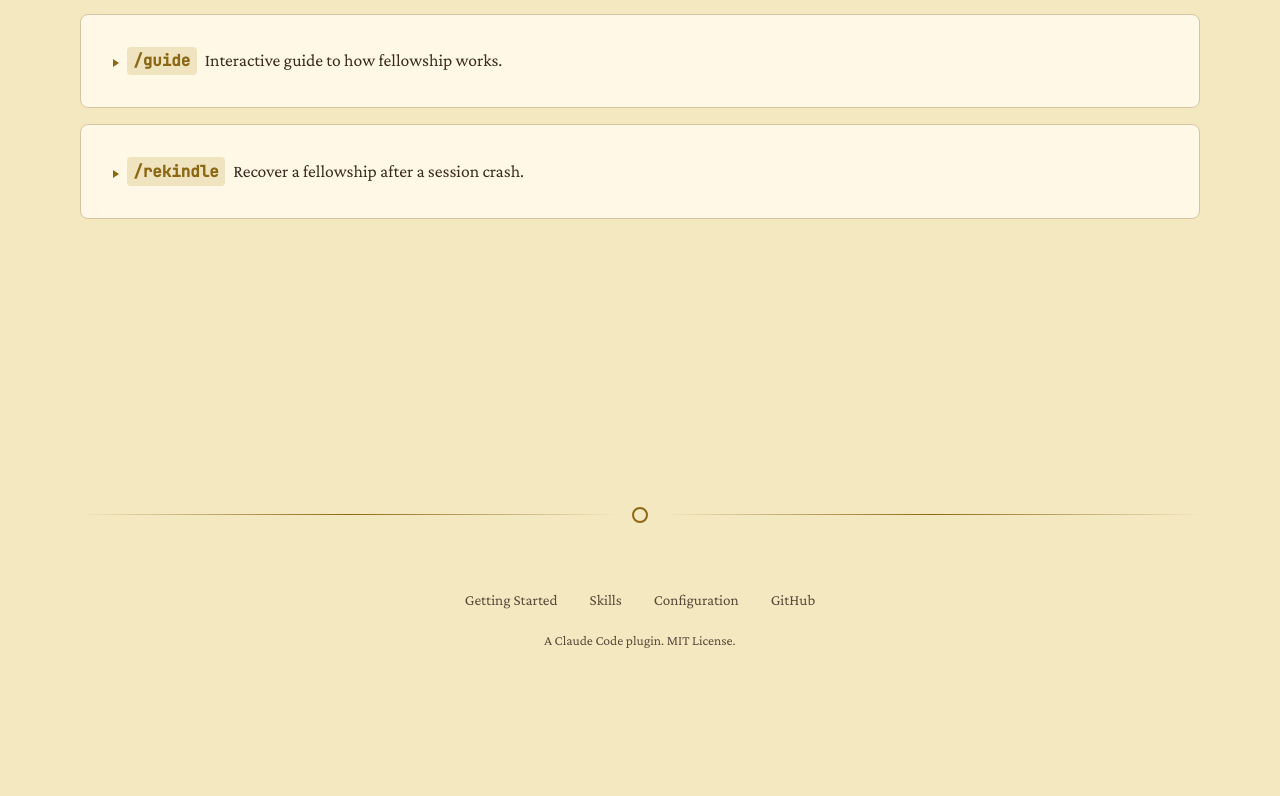
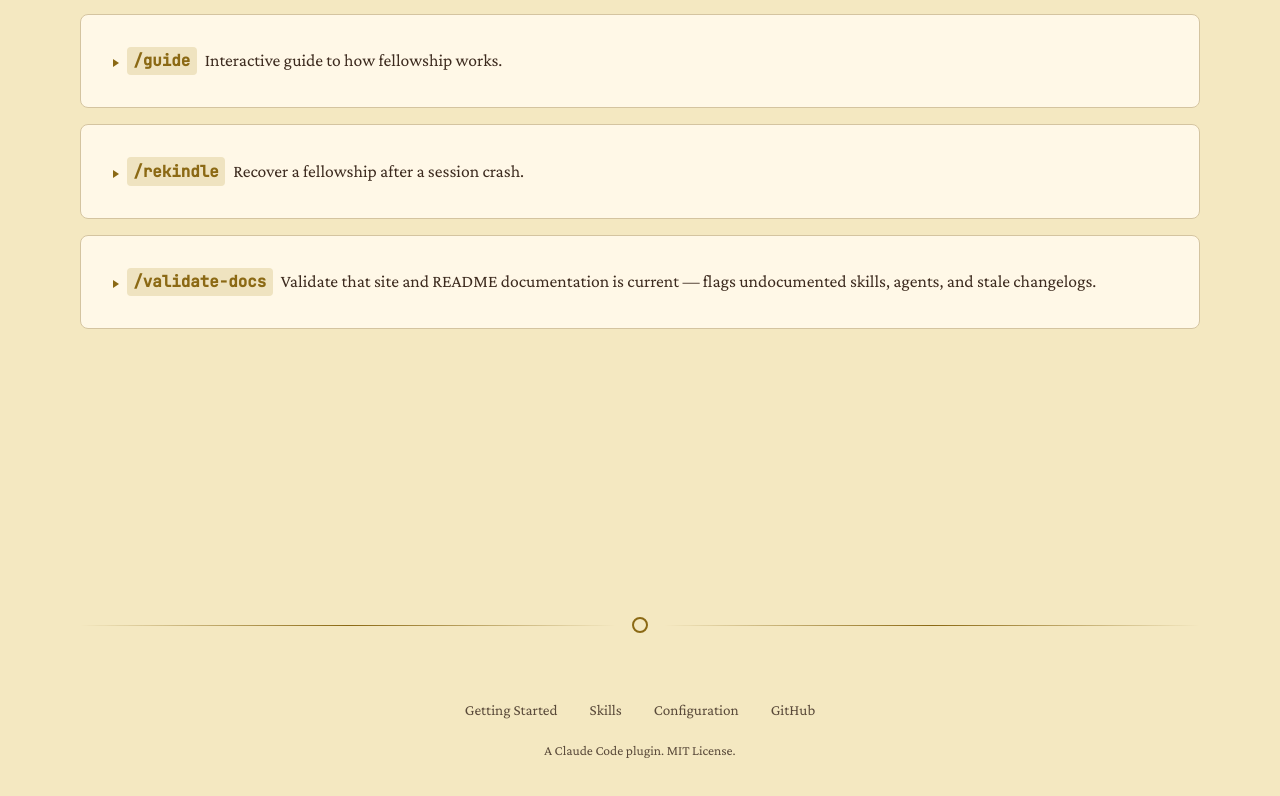
Before and after one commit to justinjdev/fellowship, a SvelteKit app in the folder site/: page /skills in a window 1280 px wide. Shown: the part 1964-2760 px from the top of the page. Before the commit the page ends 2680 px from the top, so only its background shows below. Built offline with nearby package versions, Linux system fonts and the light colour scheme.

Commit message:
docs: add validate-docs to site skills page

```diff
--- a/site/src/routes/skills/+page.svelte
+++ b/site/src/routes/skills/+page.svelte
@@ -81,6 +81,11 @@
 			name: '/rekindle',
 			summary: 'Recover a fellowship after a session crash.',
 			details: 'Scans worktrees and state files to reconstruct fellowship state from on-disk artifacts. Presents a recovery dashboard showing which quests are resumable (have checkpoints), stale (no checkpoint), or already complete (branch merged). On confirmation, re-spawns Gandalf and quest runners with recovered context.'
+		},
+		{
+			name: '/validate-docs',
+			summary: 'Validate that site and README documentation is current — flags undocumented skills, agents, and stale changelogs.',
+			details: 'Audits documentation coverage by comparing skills, agents, and changelog entries against what is actually present in the codebase. Flags missing entries, stale descriptions, and undocumented features so the site and README stay in sync with the plugin.'
 		}
 	];
 </script>
```
